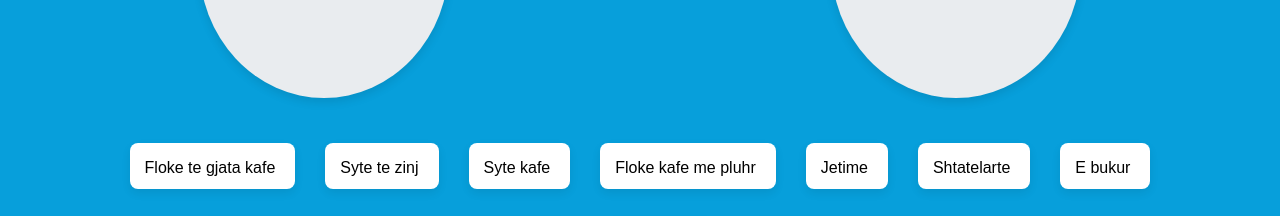
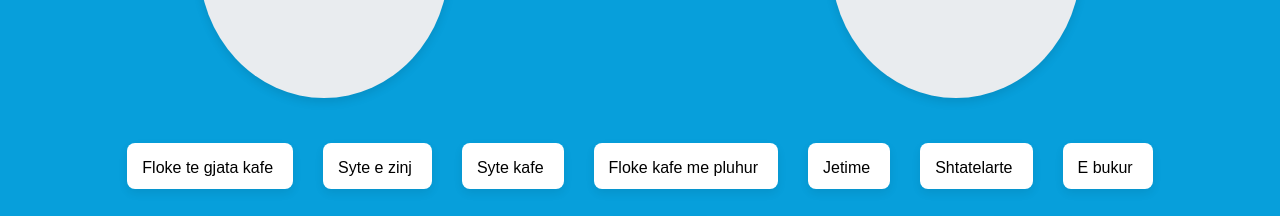
Before and after one commit to ProgramWebJX/Rine-Katerinza-Website--Gjuhe-Shqie-9--Shkolla-NaumVeqipharxhi, a plain HTML site: page index.html in a window 1280 px wide. Shown: the part 5521-5737 px from the top of the page. Drawn offline with Linux system fonts and the light colour scheme.

Commit message:
Përditëso index.htmltekst i ri

```diff
--- a/index.html
+++ b/index.html
@@ -412,9 +412,9 @@
 
 <div class="answers">
   <div class="answer" draggable="true" data-answer="A">Floke te gjata kafe<span class="icon"></span></div>
-  <div class="answer" draggable="true" data-answer="B">Syte te zinj<span class="icon"></span></div>
+  <div class="answer" draggable="true" data-answer="B">Syte e zinj<span class="icon"></span></div>
   <div class="answer" draggable="true" data-answer="A">Syte kafe<span class="icon"></span></div>
-  <div class="answer" draggable="true" data-answer="B">Floke kafe me pluhr<span class="icon"></span></div>
+  <div class="answer" draggable="true" data-answer="B">Floke kafe me pluhur<span class="icon"></span></div>
   <div class="answer" draggable="true" data-answer="A">Jetime<span class="icon"></span></div>
   <div class="answer" draggable="true" data-answer="B">Shtatelarte<span class="icon"></span></div>
   <div class="answer" draggable="true" data-answer="A">E bukur<span class="icon"></span></div>
```
